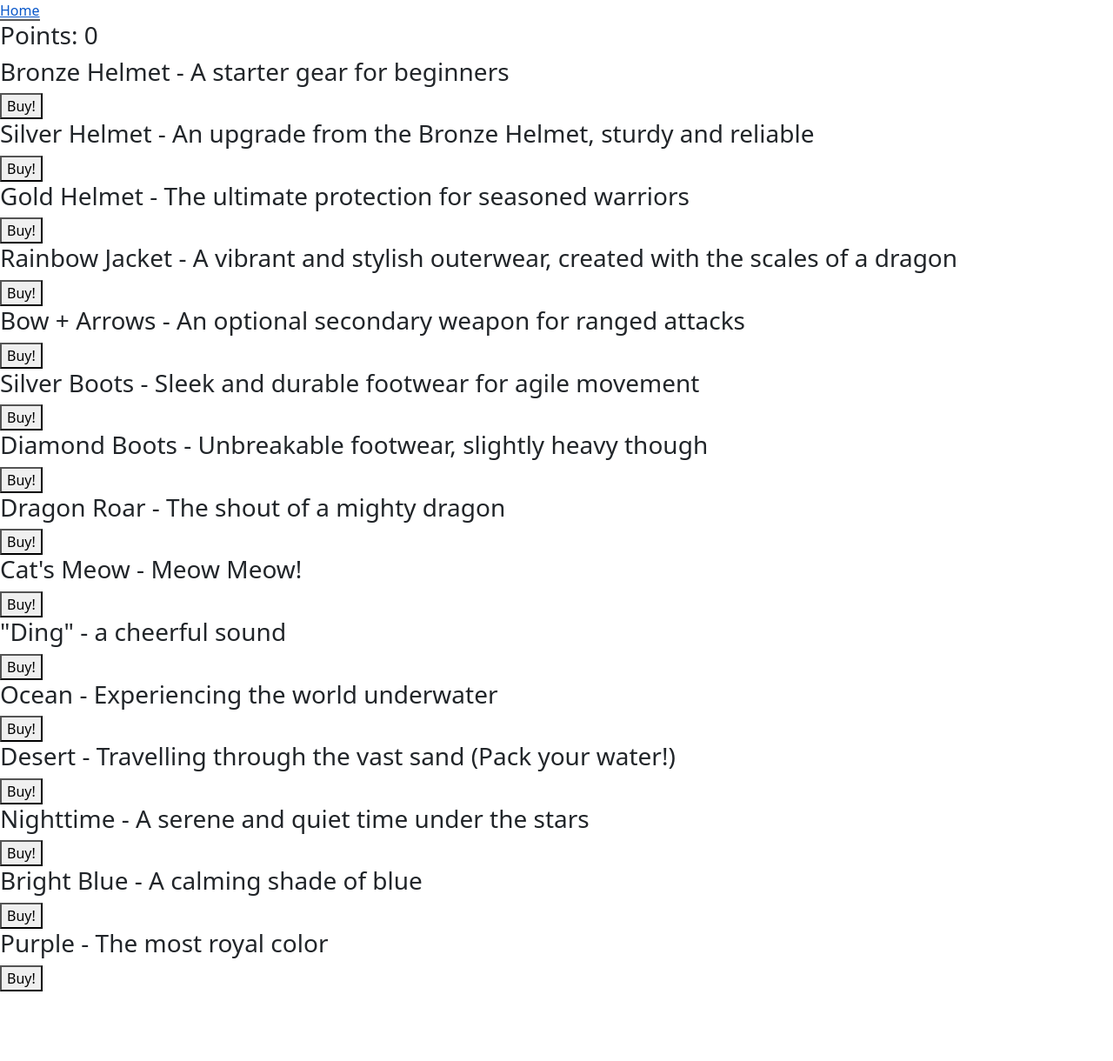
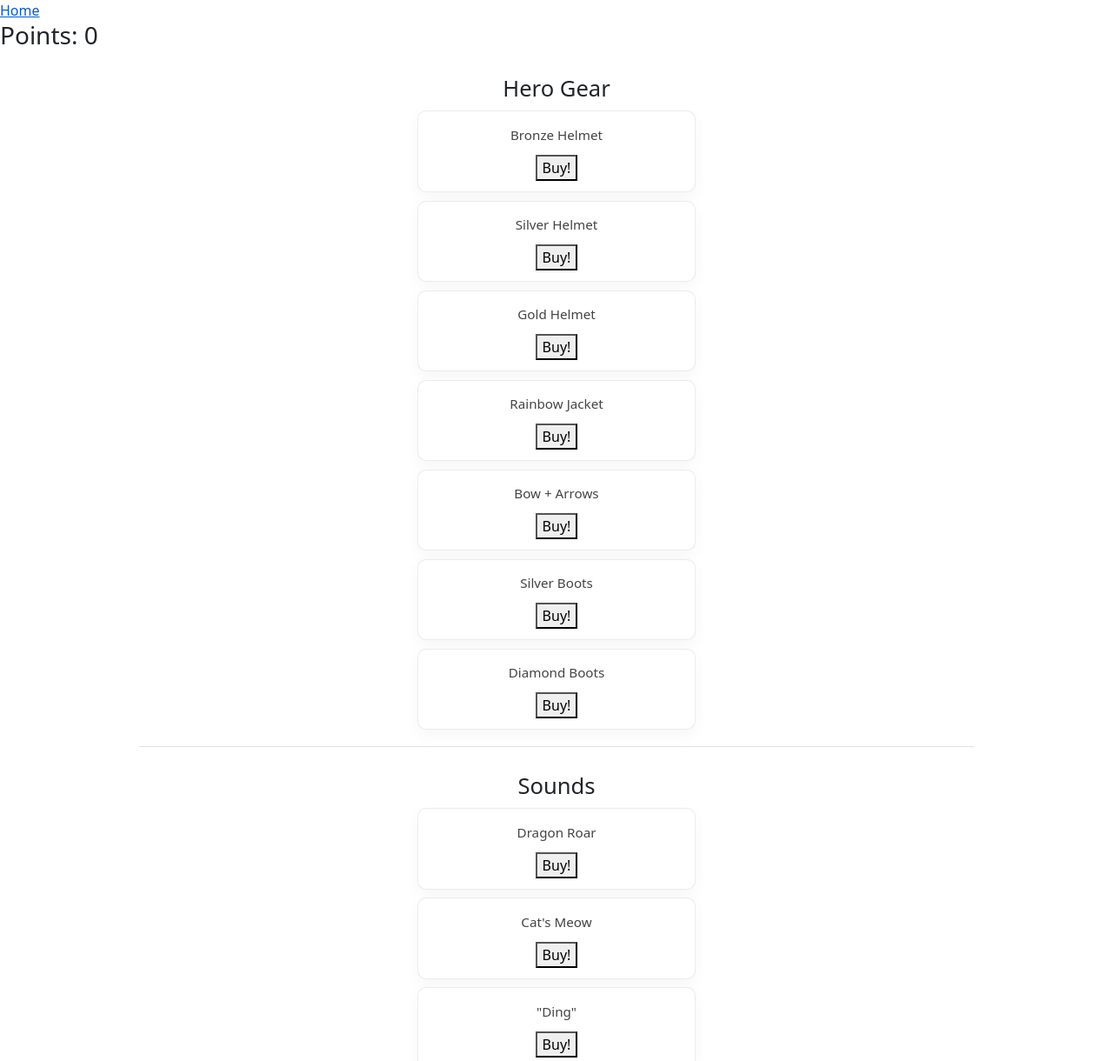
Before and after one commit to suvitasnani/EDD, a plain HTML site: page shop.html in a window 1280 px wide. Shown: the top 1220 px of the page at 87% size. Before the commit the page ends 1140 px from the top, so only its background shows below. Drawn offline with nearby package versions, Linux system fonts and the light colour scheme; no server answers; sample sign-in values are in the browser's storage.

Commit message:
shop redesign

```diff
--- a/shop.html
+++ b/shop.html
@@ -30,67 +30,76 @@
     <div class="pointDisplay">
         <h3 id="pointVal" class="pointText">Points: 0</h3>
     </div>
-    <!-- organize into rows and columns -->
+    <section id="hero-gear">
+        <h2>Hero Gear</h2>
         <div class="item1">
-        <h3 id="description1">Bronze Helmet - A starter gear for beginners</h3>
-        <button id="item1" class="buy hover-underline-animation" descriptor="1">Buy!</a>
+            <h3 id="description1">Bronze Helmet</h3>
+            <button id="item1" class="buy hover-underline-animation" descriptor="1">Buy!</button>
         </div>
         <div class="item2">
-        <h3 id="description1">Silver Helmet - An upgrade from the Bronze Helmet, sturdy and reliable</h3>
-        <button id="item2" class="buy hover-underline-animation" descriptor="2">Buy!</a>
+            <h3 id="description1">Silver Helmet</h3>
+            <button id="item2" class="buy hover-underline-animation" descriptor="2">Buy!</button>
         </div>
         <div class="item3">
-        <h3 id="description1">Gold Helmet - The ultimate protection for seasoned warriors</h3>
-        <button id="item3" class="buy hover-underline-animation" descriptor="3">Buy!</a>
+            <h3 id="description1">Gold Helmet</h3>
+            <button id="item3" class="buy hover-underline-animation" descriptor="3">Buy!</button>
         </div>
         <div class="item4">
-        <h3 id="description1">Rainbow Jacket - A vibrant and stylish outerwear, created with the scales of a dragon</h3>
-        <button id="item4" class="buy hover-underline-animation" descriptor="4">Buy!</a>
+            <h3 id="description1">Rainbow Jacket</h3>
+            <button id="item4" class="buy hover-underline-animation" descriptor="4">Buy!</button>
         </div>
         <div class="item5">
-        <h3 id="description1">Bow + Arrows - An optional secondary weapon for ranged attacks</h3>
-        <button id="item5" class="buy hover-underline-animation" descriptor="5">Buy!</a>
+            <h3 id="description1">Bow + Arrows</h3>
+            <button id="item5" class="buy hover-underline-animation" descriptor="5">Buy!</button>
         </div>
-
         <div class="item6">
-        <h3 id="description1">Silver Boots - Sleek and durable footwear for agile movement</h3>
-        <button id="item6" class="buy hover-underline-animation" descriptor="6">Buy!</a>
+            <h3 id="description1">Silver Boots</h3>
+            <button id="item6" class="buy hover-underline-animation" descriptor="6">Buy!</button>
         </div>
         <div class="item7">
-        <h3 id="description1">Diamond Boots - Unbreakable footwear, slightly heavy though</h3>
-        <button id="item7" class="buy hover-underline-animation" descriptor="7">Buy!</a>
+            <h3 id="description1">Diamond Boots</h3>
+            <button id="item7" class="buy hover-underline-animation" descriptor="7">Buy!</button>
         </div>
+    </section>
+
+    <section id="sounds">
+        <h2>Sounds</h2>
         <div class="item8">
-        <h3 id="description1">Dragon Roar - The shout of a mighty dragon</h3>
-        <button id="item8" class="buy hover-underline-animation" descriptor="8">Buy!</a>
+            <h3 id="description1">Dragon Roar</h3>
+            <button id="item8" class="buy hover-underline-animation" descriptor="8">Buy!</button>
         </div>
         <div class="item9">
-        <h3 id="description1">Cat's Meow - Meow Meow!</h3>
-        <button id="item9" class="buy hover-underline-animation" descriptor="9">Buy!</a>
+            <h3 id="description1">Cat's Meow</h3>
+            <button id="item9" class="buy hover-underline-animation" descriptor="9">Buy!</button>
         </div>
         <div class="item10">
-        <h3 id="description1">"Ding" - a cheerful sound</h3>
-        <button id="item10" class="buy hover-underline-animation" descriptor="10">Buy!</a>
+            <h3 id="description1">"Ding"</h3>
+            <button id="item10" class="buy hover-underline-animation" descriptor="10">Buy!</button>
         </div>
+    </section>
+
+    <section id="backgrounds">
+        <h2>Backgrounds</h2>
         <div class="item11">
-        <h3 id="description1">Ocean - Experiencing the world underwater</h3>
-        <button id="item11" class="buy hover-underline-animation" descriptor="11">Buy!</a>
+            <h3 id="description1">Ocean</h3>
+            <button id="item11" class="buy hover-underline-animation" descriptor="11">Buy!</button>
         </div>
         <div class="item12">
-        <h3 id="description1">Desert - Travelling through the vast sand (Pack your water!)</h3>
-        <button id="item12" class="buy hover-underline-animation" descriptor="12">Buy!</a>
+            <h3 id="description1">Desert</h3>
+            <button id="item12" class="buy hover-underline-animation" descriptor="12">Buy!</button>
         </div>
         <div class="item13">
-        <h3 id="description1">Nighttime - A serene and quiet time under the stars</h3>
-        <button id="item13" class="buy hover-underline-animation" descriptor="13">Buy!</a>
+            <h3 id="description1">Nighttime</h3>
+            <button id="item13" class="buy hover-underline-animation" descriptor="13">Buy!</button>
         </div>
         <div class="item14">
-        <h3 id="description1">Bright Blue - A calming shade of blue</h3>
-        <button id="item14" class="buy hover-underline-animation" descriptor="14">Buy!</a>
+            <h3 id="description1">Bright Blue</h3>
+            <button id="item14" class="buy hover-underline-animation" descriptor="14">Buy!</button>
         </div>
         <div class="item15">
-        <h3 id="description1">Purple - The most royal color</h3>
-        <button id="item15" class="buy hover-underline-animation" descriptor="15">Buy!</a>
+            <h3 id="description1">Purple</h3>
+            <button id="item15" class="buy hover-underline-animation" descriptor="15">Buy!</button>
         </div>
+    </section>
 </body>
 </html>
--- a/style.css
+++ b/style.css
@@ -186,3 +186,54 @@ table th{
         min-width: 260px;
     }
 }
+
+section{
+    max-width: 960px;
+    margin: 1.25rem auto;
+    padding: 0.6rem 1rem;
+}
+section h2{
+    text-align: center;
+    margin: 0 0 0.6rem 0;
+    font-size: 1.6rem;
+}
+/* thin divider between sections */
+section{ border-bottom: 1px solid rgba(0,0,0,0.12); }
+section:last-of-type{ border-bottom: none; }
+
+section > div{ text-align: center; }
+
+section h3{
+    font-size: 0.95rem;
+    font-weight: 500;
+    margin: 0.35rem 0;
+    color: #444;
+}
+
+/* Box each item: card-like with rounded corners and subtle shadow */
+.item1, .item2, .item3, .item4, .item5, .item6, .item7,
+.item8, .item9, .item10, .item11, .item12, .item13, .item14, .item15{
+    display: block;
+    width: calc(100% - 2rem);
+    max-width: 320px;
+    margin: 0.6rem auto;
+    padding: 0.75rem 0.9rem;
+    border-radius: 10px;
+    border: 1px solid rgba(0,0,0,0.08);
+    box-shadow: 0 6px 18px rgba(0,0,0,0.04);
+    background: #ffffff;
+    transition: box-shadow 140ms ease, transform 140ms ease;
+}
+.item1:hover, .item2:hover, .item3:hover, .item4:hover, .item5:hover,
+.item6:hover, .item7:hover, .item8:hover, .item9:hover, .item10:hover,
+.item11:hover, .item12:hover, .item13:hover, .item14:hover, .item15:hover{
+    box-shadow: 0 10px 26px rgba(0,0,0,0.07);
+    transform: translateY(-3px);
+}
+
+/* small spacing for the buy button inside the box */
+.item1 button, .item2 button, .item3 button, .item4 button, .item5 button,
+.item6 button, .item7 button, .item8 button, .item9 button, .item10 button,
+.item11 button, .item12 button, .item13 button, .item14 button, .item15 button{
+    margin-top: 0.5rem;
+}
```
Lines whose indentation alone changed are shown as unchanged.
